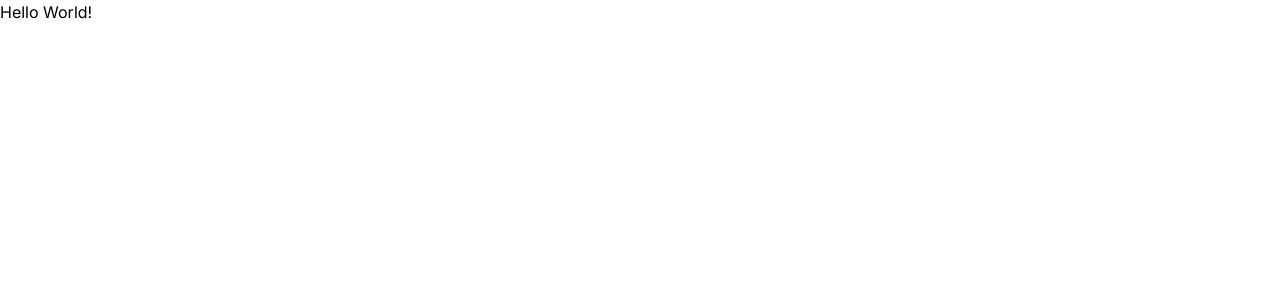
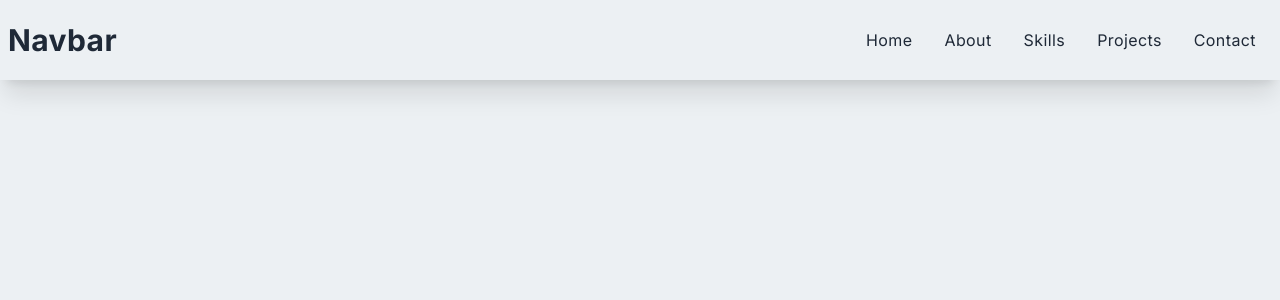
Before and after one commit to Kirtiraj17/my-portfolio, a Next.js app: page / in a window 1280 px wide. Shown: the top 300 px of the page. Built offline with nearby package versions, Linux system fonts and the light colour scheme.

Commit message:
Navbar component add

```diff
--- a/src/app/globals.css
+++ b/src/app/globals.css
@@ -2,26 +2,32 @@
 @tailwind components;
 @tailwind utilities;
 
-/* :root {
-  --foreground-rgb: 0, 0, 0;
-  --background-start-rgb: 214, 219, 220;
-  --background-end-rgb: 255, 255, 255;
+html {
+  scroll-behavior: smooth;
 }
 
-@media (prefers-color-scheme: dark) {
-  :root {
-    --foreground-rgb: 255, 255, 255;
-    --background-start-rgb: 0, 0, 0;
-    --background-end-rgb: 0, 0, 0;
+@layer base {
+  body {
+    @apply bg-[#ecf0f3] text-[#1f2937] tracking-wide
+  }
+
+  h1, h2, h3, h4, h5, h6 {
+    @apply font-bold
+  }
+
+  h1 {
+    @apply text-4xl sm:text-5xl md:text-6xl
+  }
+
+  h2 {
+    @apply text-3xl sm:text-4xl
+  }
+
+  li {
+    @apply cursor-pointer
+  }
+
+  button {
+     @apply shadow-xl shadow-gray-400 rounded-xl uppercase cursor-pointer bg-gradient-to-r from-[#5651e5] to-[#709dff]
   }
 }
-
-body {
-  color: rgb(var(--foreground-rgb));
-  background: linear-gradient(
-      to bottom,
-      transparent,
-      rgb(var(--background-end-rgb))
-    )
-    rgb(var(--background-start-rgb));
-} */
--- a/src/app/page.js
+++ b/src/app/page.js
@@ -1,114 +1,8 @@
+import Navbar from '@/components/Navbar'
 import Image from 'next/image'
 
 export default function Home() {
   return (
-    // <main className="flex min-h-screen flex-col items-center justify-between p-24">
-    //   <div className="z-10 max-w-5xl w-full items-center justify-between font-mono text-sm lg:flex">
-    //     <p className="fixed left-0 top-0 flex w-full justify-center border-b border-gray-300 bg-gradient-to-b from-zinc-200 pb-6 pt-8 backdrop-blur-2xl dark:border-neutral-800 dark:bg-zinc-800/30 dark:from-inherit lg:static lg:w-auto  lg:rounded-xl lg:border lg:bg-gray-200 lg:p-4 lg:dark:bg-zinc-800/30">
-    //       Get started by editing&nbsp;
-    //       <code className="font-mono font-bold">src/app/page.js</code>
-    //     </p>
-    //     <div className="fixed bottom-0 left-0 flex h-48 w-full items-end justify-center bg-gradient-to-t from-white via-white dark:from-black dark:via-black lg:static lg:h-auto lg:w-auto lg:bg-none">
-    //       <a
-    //         className="pointer-events-none flex place-items-center gap-2 p-8 lg:pointer-events-auto lg:p-0"
-    //         href="https://vercel.com?utm_source=create-next-app&utm_medium=appdir-template&utm_campaign=create-next-app"
-    //         target="_blank"
-    //         rel="noopener noreferrer"
-    //       >
-    //         By{' '}
-    //         <Image
-    //           src="/vercel.svg"
-    //           alt="Vercel Logo"
-    //           className="dark:invert"
-    //           width={100}
-    //           height={24}
-    //           priority
-    //         />
-    //       </a>
-    //     </div>
-    //   </div>
-
-    //   <div className="relative flex place-items-center before:absolute before:h-[300px] before:w-[480px] before:-translate-x-1/2 before:rounded-full before:bg-gradient-radial before:from-white before:to-transparent before:blur-2xl before:content-[''] after:absolute after:-z-20 after:h-[180px] after:w-[240px] after:translate-x-1/3 after:bg-gradient-conic after:from-sky-200 after:via-blue-200 after:blur-2xl after:content-[''] before:dark:bg-gradient-to-br before:dark:from-transparent before:dark:to-blue-700 before:dark:opacity-10 after:dark:from-sky-900 after:dark:via-[#0141ff] after:dark:opacity-40 before:lg:h-[360px] z-[-1]">
-    //     <Image
-    //       className="relative dark:drop-shadow-[0_0_0.3rem_#ffffff70] dark:invert"
-    //       src="/next.svg"
-    //       alt="Next.js Logo"
-    //       width={180}
-    //       height={37}
-    //       priority
-    //     />
-    //   </div>
-
-    //   <div className="mb-32 grid text-center lg:max-w-5xl lg:w-full lg:mb-0 lg:grid-cols-4 lg:text-left">
-    //     <a
-    //       href="https://nextjs.org/docs?utm_source=create-next-app&utm_medium=appdir-template&utm_campaign=create-next-app"
-    //       className="group rounded-lg border border-transparent px-5 py-4 transition-colors hover:border-gray-300 hover:bg-gray-100 hover:dark:border-neutral-700 hover:dark:bg-neutral-800/30"
-    //       target="_blank"
-    //       rel="noopener noreferrer"
-    //     >
-    //       <h2 className={`mb-3 text-2xl font-semibold`}>
-    //         Docs{' '}
-    //         <span className="inline-block transition-transform group-hover:translate-x-1 motion-reduce:transform-none">
-    //           -&gt;
-    //         </span>
-    //       </h2>
-    //       <p className={`m-0 max-w-[30ch] text-sm opacity-50`}>
-    //         Find in-depth information about Next.js features and API.
-    //       </p>
-    //     </a>
-
-    //     <a
-    //       href="https://nextjs.org/learn?utm_source=create-next-app&utm_medium=appdir-template-tw&utm_campaign=create-next-app"
-    //       className="group rounded-lg border border-transparent px-5 py-4 transition-colors hover:border-gray-300 hover:bg-gray-100 hover:dark:border-neutral-700 hover:dark:bg-neutral-800 hover:dark:bg-opacity-30"
-    //       target="_blank"
-    //       rel="noopener noreferrer"
-    //     >
-    //       <h2 className={`mb-3 text-2xl font-semibold`}>
-    //         Learn{' '}
-    //         <span className="inline-block transition-transform group-hover:translate-x-1 motion-reduce:transform-none">
-    //           -&gt;
-    //         </span>
-    //       </h2>
-    //       <p className={`m-0 max-w-[30ch] text-sm opacity-50`}>
-    //         Learn about Next.js in an interactive course with&nbsp;quizzes!
-    //       </p>
-    //     </a>
-
-    //     <a
-    //       href="https://vercel.com/templates?framework=next.js&utm_source=create-next-app&utm_medium=appdir-template&utm_campaign=create-next-app"
-    //       className="group rounded-lg border border-transparent px-5 py-4 transition-colors hover:border-gray-300 hover:bg-gray-100 hover:dark:border-neutral-700 hover:dark:bg-neutral-800/30"
-    //       target="_blank"
-    //       rel="noopener noreferrer"
-    //     >
-    //       <h2 className={`mb-3 text-2xl font-semibold`}>
-    //         Templates{' '}
-    //         <span className="inline-block transition-transform group-hover:translate-x-1 motion-reduce:transform-none">
-    //           -&gt;
-    //         </span>
-    //       </h2>
-    //       <p className={`m-0 max-w-[30ch] text-sm opacity-50`}>
-    //         Explore starter templates for Next.js.
-    //       </p>
-    //     </a>
-
-    //     <a
-    //       href="https://vercel.com/new?utm_source=create-next-app&utm_medium=appdir-template&utm_campaign=create-next-app"
-    //       className="group rounded-lg border border-transparent px-5 py-4 transition-colors hover:border-gray-300 hover:bg-gray-100 hover:dark:border-neutral-700 hover:dark:bg-neutral-800/30"
-    //       target="_blank"
-    //       rel="noopener noreferrer"
-    //     >
-    //       <h2 className={`mb-3 text-2xl font-semibold`}>
-    //         Deploy{' '}
-    //         <span className="inline-block transition-transform group-hover:translate-x-1 motion-reduce:transform-none">
-    //           -&gt;
-    //         </span>
-    //       </h2>
-    //       <p className={`m-0 max-w-[30ch] text-sm opacity-50`}>
-    //         Instantly deploy your Next.js site to a shareable URL with Vercel.
-    //       </p>
-    //     </a>
-    //   </div>
-    // </main>
-    <h1>Hello World!</h1>
+    <Navbar />
   )
 }
--- /dev/null
+++ b/src/components/Navbar.jsx
@@ -0,0 +1,102 @@
+"use client";
+import Link from "next/link";
+import { useState } from "react";
+import { FiMenu } from "react-icons/fi";
+import { IoClose } from "react-icons/io5";
+import { FaLinkedinIn, FaGithub } from "react-icons/fa";
+import { MdEmail } from "react-icons/md";
+
+const Navbar = () => {
+  const [isMenuOpen, setIsMenuOpen] = useState(false);
+
+  return (
+    <div className="fixed w-full h-20 shadow-xl z-50">
+      <div className="flex justify-between items-center w-full h-full px-2 2xl:px-16">
+        <h1 className="text-3xl">Navbar</h1>
+        <div className="">
+          {/* Mobile Nav */}
+          <FiMenu
+            className="w-8 h-8 md:hidden"
+            onClick={() => setIsMenuOpen(true)}
+          />
+          {isMenuOpen && (
+            <div className="h-screen w-full bg-black/60 left-0 top-0 absolute transition-all duration-300 ease-in md:hidden" />
+          )}
+          <div
+            className={`flex flex-col justify-between h-screen bg-white w-3/4 sm:w-3/5 md:w-2/5 top-0 absolute z-[100] p-4 transition-all duration-300 ease-in md:hidden ${
+              isMenuOpen ? "left-0" : "-left-full"
+            }`}
+          >
+            <div className="flex justify-between items-center">
+              <h1 className="text-3xl">Navbar</h1>
+              <IoClose
+                className="w-8 h-8"
+                onClick={() => setIsMenuOpen(false)}
+              />
+            </div>
+            <ul className="">
+              <li className="my-4 hover:font-bold">
+                <Link href={"/"}>Home</Link>
+              </li>
+              <li className="my-4 hover:font-bold">
+                <Link href={"#about"}>About</Link>
+              </li>
+              <li className="my-4 hover:font-bold">
+                <Link href={"#skills"}>Skills</Link>
+              </li>
+              <li className="my-4 hover:font-bold">
+                <Link href={"#projects"}>Projects</Link>
+              </li>
+              <li className="my-4 hover:font-bold">
+                <Link href={"#contact"}>Contact</Link>
+              </li>
+            </ul>
+            <div className="mb-4">
+              <p className="mb-6 text-purple-800">Let's Connect</p>
+              <ul className="flex items-center">
+                <li className="p-3 mr-4 rounded-full shadow-xl bg-white">
+                  <Link href={"#"}>
+                    <FaLinkedinIn />
+                  </Link>
+                </li>
+                <li className="p-3 mr-4 rounded-full shadow-xl bg-white">
+                  <Link href={"#"}>
+                    <FaGithub />
+                  </Link>
+                </li>
+                <li className="p-3 mr-4 rounded-full shadow-xl bg-white">
+                  <Link href={"#"}>
+                    <MdEmail />
+                  </Link>
+                </li>
+              </ul>
+            </div>
+          </div>
+
+          {/* Desktop Nav */}
+          <div className="hidden md:block">
+            <ul className="flex justify-between items-center ml-4">
+              <li className="m-4 hover:border-b-2 border-[#1f2937]">
+                <Link href={"/"}>Home</Link>
+              </li>
+              <li className="m-4 hover:border-b-2 border-[#1f2937]">
+                <Link href={"#about"}>About</Link>
+              </li>
+              <li className="m-4 hover:border-b-2 border-[#1f2937]">
+                <Link href={"#skills"}>Skills</Link>
+              </li>
+              <li className="m-4 hover:border-b-2 border-[#1f2937]">
+                <Link href={"#projects"}>Projects</Link>
+              </li>
+              <li className="m-4 hover:border-b-2 border-[#1f2937]">
+                <Link href={"#contact"}>Contact</Link>
+              </li>
+            </ul>
+          </div>
+        </div>
+      </div>
+    </div>
+  );
+};
+
+export default Navbar;
```
Also changed, not shown: package.json (+5 -4 lines), 1 other file (tests, documents, lock files or other folders).
